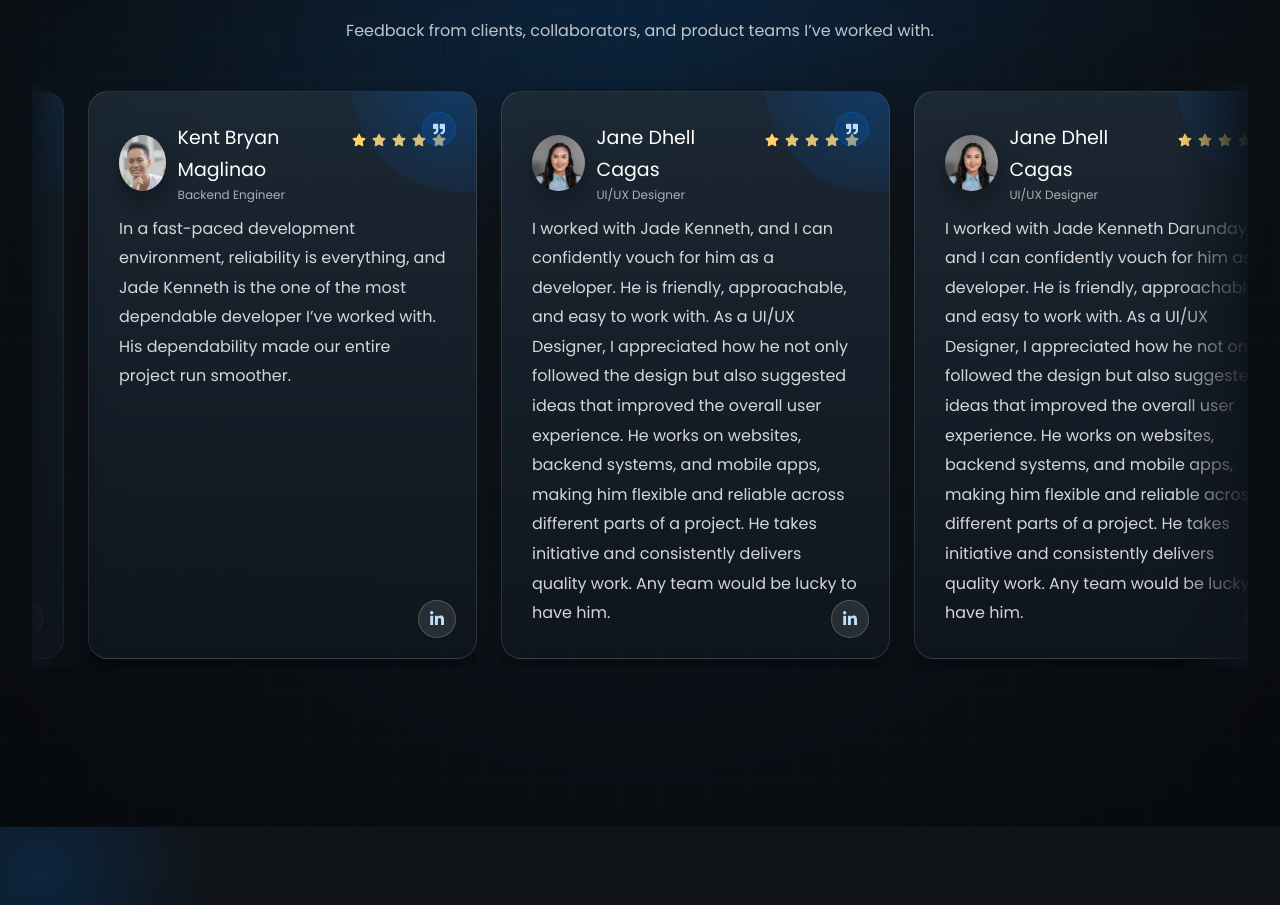
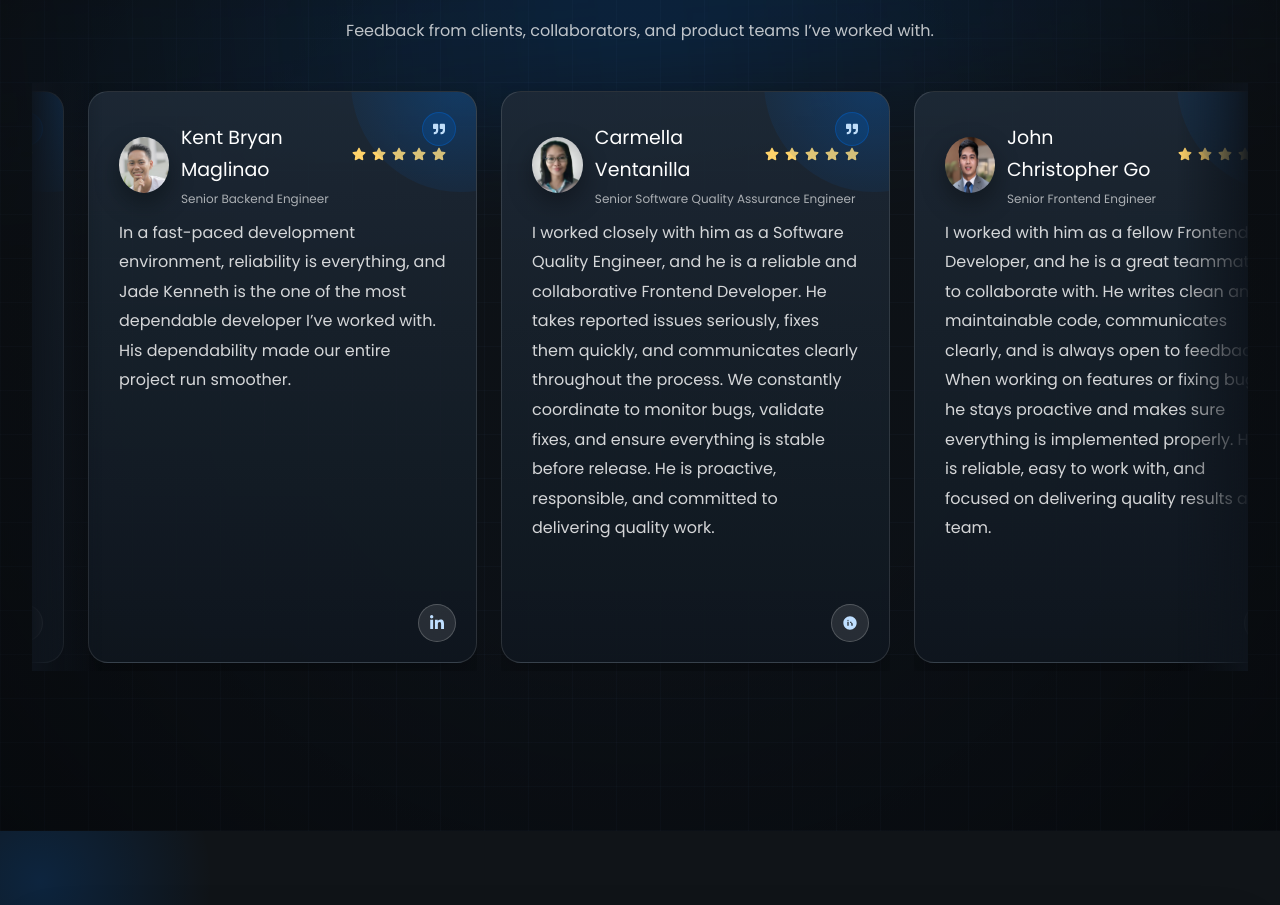
Before and after one commit to jade-kenneth/portfolio-web-v2, a Next.js app: page / in a window 1280 px wide. Shown: the part 4982-5887 px from the top of the page. Built offline with nearby package versions, Linux system fonts and the light colour scheme; no server answers.

Commit message:
chore: update Testimonials component with new testimonials and optional portfolio URL; add new images

```diff
--- a/libs/components/Testimonials.tsx
+++ b/libs/components/Testimonials.tsx
@@ -16,7 +16,8 @@ type TestimonialProps = {
   name: string;
   job: string;
   testimony: string;
-  linkedinUrl: string;
+  linkedinUrl?: string;
+  portfolioUrl?: string;
 };
 
 type TestimonialCardProps = TestimonialProps & {
@@ -36,26 +37,27 @@ const testimonialItems: TestimonialProps[] = [
   {
     imageSrc: "/kent.png",
     name: "Kent Bryan Maglinao",
-    job: "Backend Engineer",
+    job: "Senior Backend Engineer",
     linkedinUrl: "https://www.linkedin.com/in/kent-bryan-maglinao/",
     testimony:
       "In a fast-paced development environment, reliability is everything, and Jade Kenneth is the one of the most dependable developer I’ve worked with. His dependability made our entire project run smoother.",
   },
   {
-    imageSrc: "/jd.jpeg",
-    name: "Jane Dhell Cagas",
-    job: "UI/UX Designer",
-    linkedinUrl: "https://www.linkedin.com/in/jadeyc/",
+    imageSrc: "/pewee.png",
+    name: "Carmella Ventanilla",
+    job: "Senior Software Quality Assurance Engineer",
+    portfolioUrl:
+      "https://peweeventanilla.github.io/Carmella-Ventanilla-Portfolio/",
     testimony:
-      "I worked with Jade Kenneth, and I can confidently vouch for him as a developer. He is friendly, approachable, and easy to work with. As a UI/UX Designer, I appreciated how he not only followed the design but also suggested ideas that improved the overall user experience. He works on websites, backend systems, and mobile apps, making him flexible and reliable across different parts of a project. He takes initiative and consistently delivers quality work. Any team would be lucky to have him.",
+      "I worked closely with him as a Software Quality Engineer, and he is a reliable and collaborative Frontend Developer. He takes reported issues seriously, fixes them quickly, and communicates clearly throughout the process. We constantly coordinate to monitor bugs, validate fixes, and ensure everything is stable before release. He is proactive, responsible, and committed to delivering quality work.",
   },
   {
-    imageSrc: "/jd.jpeg",
-    name: "Jane Dhell Cagas",
-    job: "UI/UX Designer",
-    linkedinUrl: "https://www.linkedin.com/in/jadeyc/",
+    imageSrc: "/john.png",
+    name: "John Christopher Go",
+    job: "Senior Frontend Engineer",
+    linkedinUrl: "https://www.linkedin.com/in/jc-go/",
     testimony:
-      "I worked with Jade Kenneth Darunday, and I can confidently vouch for him as a developer. He is friendly, approachable, and easy to work with. As a UI/UX Designer, I appreciated how he not only followed the design but also suggested ideas that improved the overall user experience. He works on websites, backend systems, and mobile apps, making him flexible and reliable across different parts of a project. He takes initiative and consistently delivers quality work. Any team would be lucky to have him.",
+      "I worked with him as a fellow Frontend Developer, and he is a great teammate to collaborate with. He writes clean and maintainable code, communicates clearly, and is always open to feedback. When working on features or fixing bugs, he stays proactive and makes sure everything is implemented properly. He is reliable, easy to work with, and focused on delivering quality results as a team.",
   },
 ];
 
@@ -279,6 +281,7 @@ const TestimonialCard: FC<TestimonialCardProps> = ({
   job,
   testimony,
   linkedinUrl,
+  portfolioUrl,
   onPause,
   onResume,
 }) => {
@@ -350,20 +353,11 @@ const TestimonialCard: FC<TestimonialCardProps> = ({
               boxShadow={"0px 10px 24px rgba(0, 0, 0, 0.35)"}
             />
             <Flex direction={"column"}>
+              <Flex align={"center"} gap={"8px"} mb={"4px"}>
                 <Text size="label-md" fontSize={{ base: "17px", md: "19px" }}>
                   {name}
                 </Text>
-              <Text fontSize={"12px"} color={"rgba(255, 255, 255, 0.64)"}>
-                {job}
-              </Text>
-            </Flex>
-            <Flex
-              gap={"8px"}
-              mt="11px"
-              align={"start"}
-              justify={"start"}
-              mb="auto"
-            >
+
                 <Flex gap={"6px"}>
                   {Array.from({ length: 5 }).map((_, idx) => (
                     <Box
@@ -374,6 +368,10 @@ const TestimonialCard: FC<TestimonialCardProps> = ({
                     />
                   ))}
                 </Flex>
+              </Flex>
+              <Text fontSize={"12px"} color={"rgba(255, 255, 255, 0.64)"}>
+                {job}
+              </Text>
             </Flex>
           </Flex>
         </Flex>
@@ -388,7 +386,11 @@ const TestimonialCard: FC<TestimonialCardProps> = ({
           {testimony}
         </Text>
 
-        <Link href={linkedinUrl} target="_blank" rel="noopener noreferrer">
+        <Link
+          href={linkedinUrl ?? portfolioUrl ?? ""}
+          target="_blank"
+          rel="noopener noreferrer"
+        >
           <Flex
             align={"center"}
             justify={"center"}
@@ -409,7 +411,19 @@ const TestimonialCard: FC<TestimonialCardProps> = ({
             }}
             aria-label={`${name} LinkedIn`}
           >
-            <Box as={FaLinkedinIn} fontSize={"16px"} />
+            {linkedinUrl && <Box as={FaLinkedinIn} fontSize={"16px"} />}
+            {portfolioUrl && (
+              <Box
+                as="svg"
+                xmlns="http://www.w3.org/2000/svg"
+                viewBox="0 0 24 24"
+                fill="currentColor"
+                w={"16px"}
+                h={"16px"}
+              >
+                <path d="M12 2C6.47715 2 2 6.47715 2 12C2 17.5228 6.47715 22 12 22C17.5228 22 22 17.5228 22 12C22 6.47715 17.5228 2 12 2ZM10.0001 16H8V10H10.0001V16ZM9.00005 9C8.44772 9 8.00005 8.55228 8.00005 8C8.00005 7.44772 8.44772 7 9.00005 7C9.55238 7 10.0001 7.44772 10.0001 8C10.0001 8.55228 9.55238 9 9.00005 9ZM16 16H14V13C14 12.4477 13.5523 12 13 12C12.4477 12 12 11.5523 12 11V10H14V11C14 11.5523 14.4477 12 15 12C15.5523 12 16 12.4477 16 13V16Z" />
+              </Box>
+            )}
           </Flex>
         </Link>
       </Flex>
```
Also changed, not shown: public/john.png (added), public/pewee.png (added). Lines whose indentation alone changed are shown as unchanged.
